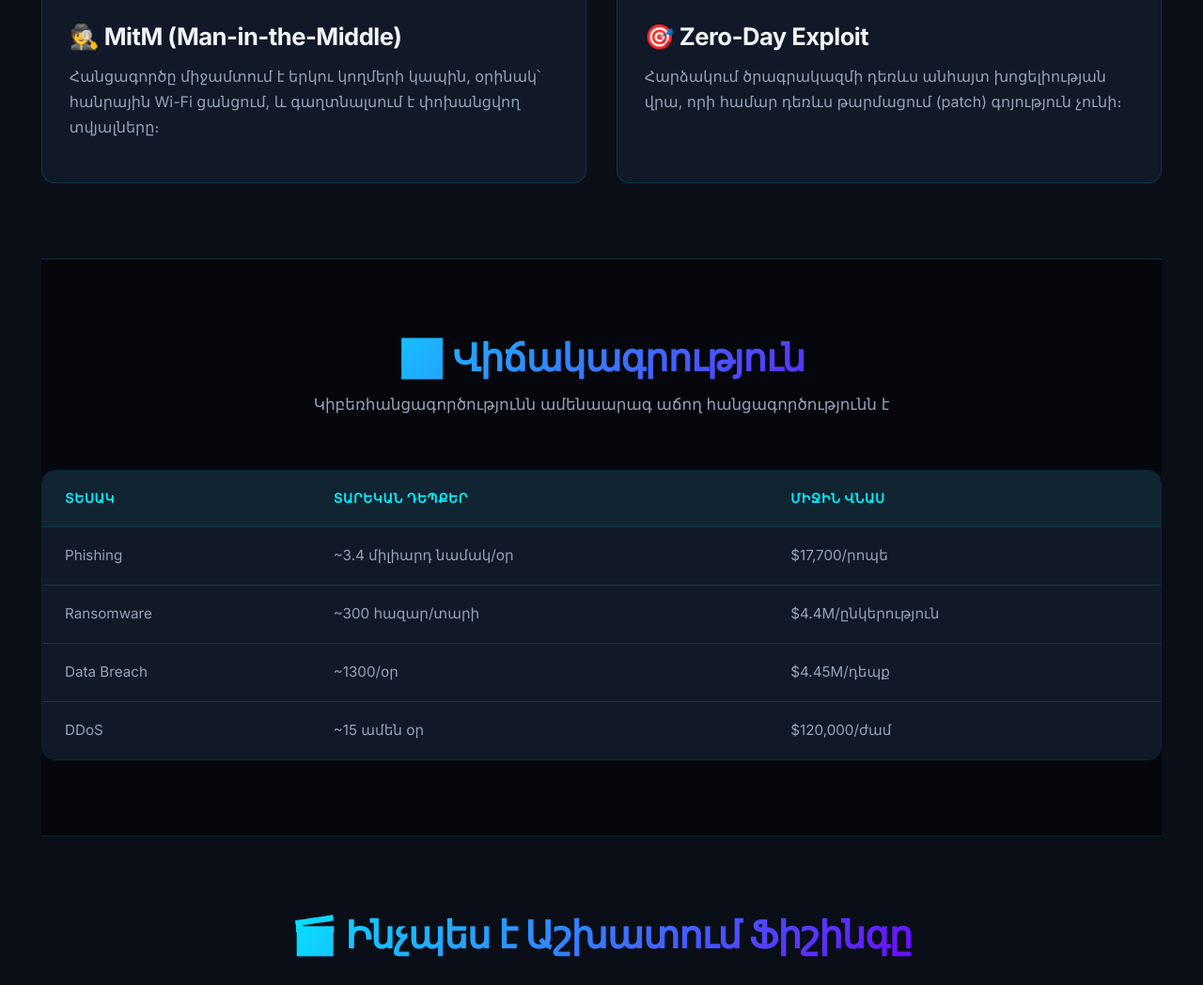
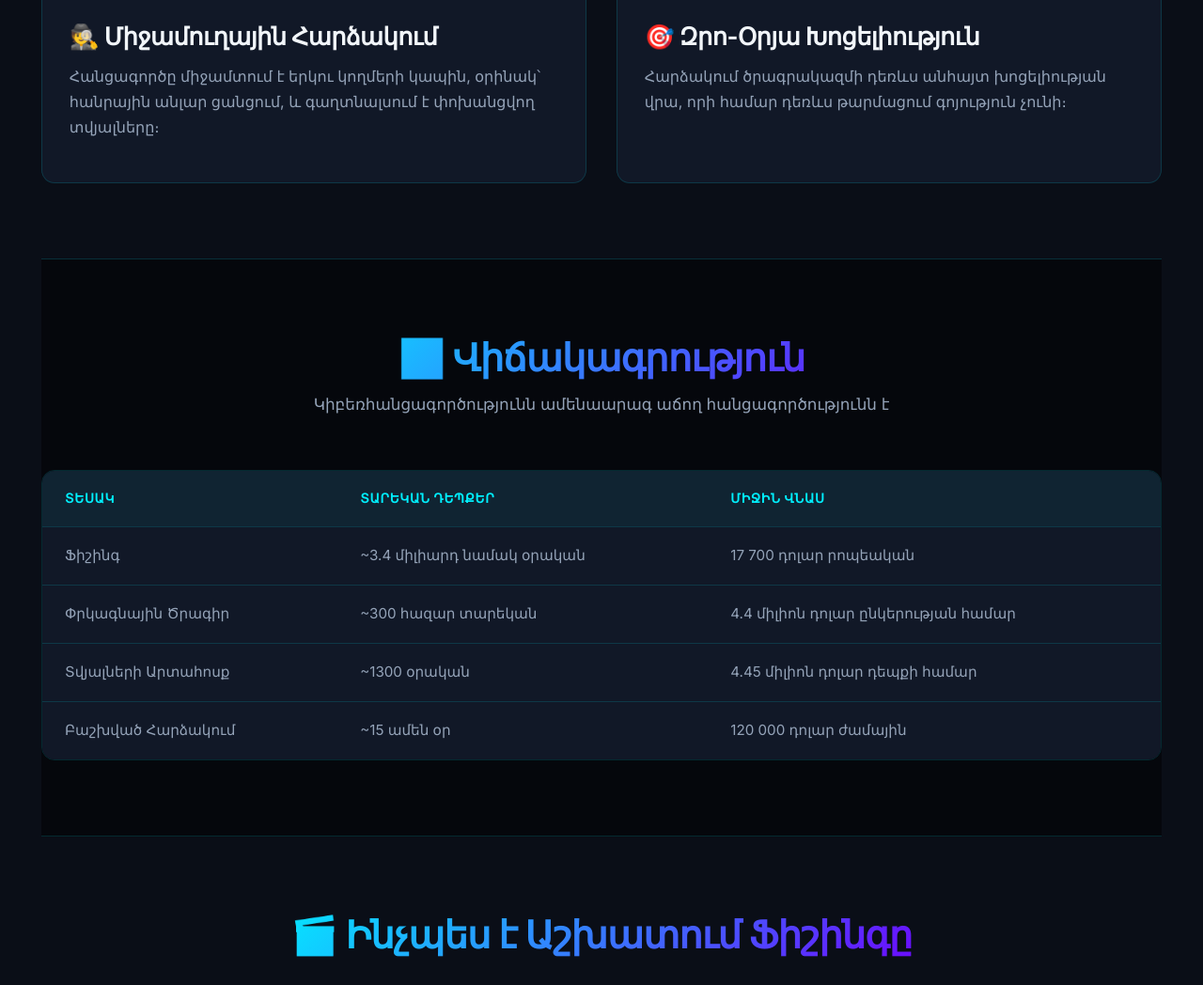
Before and after one commit to 01narek10/Cyberattacks, a Flask app: page /types in a window 1280 px wide. Shown: the part 1420-2468 px from the top of the page at 94% size. Run offline with Flask 3, Linux system fonts and the light colour scheme; some libraries are stand-ins or nearby versions.

Commit message:
Update types.html

```diff
--- a/templates/types.html
+++ b/templates/types.html
@@ -9,34 +9,34 @@
 
     <div class="grid grid-2">
         <div class="card threat-card">
-            <img src="https://images.unsplash.com/photo-1614064641938-3bbee52942c7?auto=format&fit=crop&w=700&q=80" alt="Malware">
-            <h3>🦠 Malware (Վնասակար Ծրագրեր)</h3>
-            <p>Վիրուսներ, տրոյական ձիեր, որդեր, spyware, adware։ Գաղտնի ներթափանցում են համակարգ՝ տվյալներ գողանալու կամ վնասելու նպատակով։</p>
+            <img src="https://images.unsplash.com/photo-1614064641938-3bbee52942c7?auto=format&fit=crop&w=700&q=80" alt="Վնասակար Ծրագիր">
+            <h3>🦠 Վնասակար Ծրագրեր</h3>
+            <p>Վիրուսներ, տրոյական ձիեր, որդեր, լրտեսական և գովազդային ծրագրեր։ Գաղտնի ներթափանցում են համակարգ՝ տվյալներ գողանալու կամ վնասելու նպատակով։</p>
         </div>
         <div class="card threat-card">
-            <img src="https://images.unsplash.com/photo-1633265486064-086b219458ec?auto=format&fit=crop&w=700&q=80" alt="Ransomware">
-            <h3>💰 Ransomware</h3>
-            <p>Ծածկագրում է օգտատիրոջ ֆայլերը և պահանջում կրիպտոարժույթով փրկագին՝ բանալին վերադարձնելու համար։ Հայտնի օրինակ՝ WannaCry։</p>
+            <img src="https://images.unsplash.com/photo-1633265486064-086b219458ec?auto=format&fit=crop&w=700&q=80" alt="Փրկագնային Ծրագիր">
+            <h3>💰 Փրկագնային Ծրագիր</h3>
+            <p>Ծածկագրում է օգտատիրոջ ֆայլերը և պահանջում է կրիպտոարժույթով փրկագին՝ բանալին վերադարձնելու համար։ Հայտնի օրինակ՝ ՎաննաԿրայ։</p>
         </div>
         <div class="card threat-card">
-            <img src="https://images.unsplash.com/photo-1558494949-ef010cbdcc31?auto=format&fit=crop&w=700&q=80" alt="DDoS">
-            <h3>⚡ DDoS Հարձակումներ</h3>
+            <img src="https://images.unsplash.com/photo-1558494949-ef010cbdcc31?auto=format&fit=crop&w=700&q=80" alt="Բաշխված Հարձակում">
+            <h3>⚡ Բաշխված Հարձակումներ</h3>
             <p>Հարյուր հազարավոր կեղծ հարցումներ են ուղարկվում սերվերին՝ խափանելով կայքի աշխատանքը։ Հայտնի է որպես «ծանրաբեռնման հարձակում»։</p>
         </div>
         <div class="card threat-card">
-            <img src="https://images.unsplash.com/photo-1563013544-824ae1b704d3?auto=format&fit=crop&w=700&q=80" alt="Data Breach">
-            <h3>📂 Data Breach (Տվյալների Արտահոսք)</h3>
-            <p>Գաղտնի տեղեկատվության ապօրինի ներբեռնում և տարածում։ Օրինակ՝ Yahoo-ն (3 միլիարդ հաշիվ) կամ Equifax-ը (147 միլիոն)։</p>
+            <img src="https://images.unsplash.com/photo-1563013544-824ae1b704d3?auto=format&fit=crop&w=700&q=80" alt="Տվյալների Արտահոսք">
+            <h3>📂 Տվյալների Արտահոսք</h3>
+            <p>Գաղտնի տեղեկատվության ապօրինի ներբեռնում և տարածում։ Օրինակ՝ Յահուն (3 միլիարդ հաշիվ) կամ Էքվիֆաքսը (147 միլիոն)։</p>
         </div>
         <div class="card threat-card">
-            <img src="https://images.unsplash.com/photo-1550751827-4bd374c3f58b?auto=format&fit=crop&w=700&q=80" alt="MitM">
-            <h3>🕵️ MitM (Man-in-the-Middle)</h3>
-            <p>Հանցագործը միջամտում է երկու կողմերի կապին, օրինակ՝ հանրային Wi-Fi ցանցում, և գաղտնալսում է փոխանցվող տվյալները։</p>
+            <img src="https://images.unsplash.com/photo-1550751827-4bd374c3f58b?auto=format&fit=crop&w=700&q=80" alt="Միջամուղային Հարձակում">
+            <h3>🕵️ Միջամուղային Հարձակում</h3>
+            <p>Հանցագործը միջամտում է երկու կողմերի կապին, օրինակ՝ հանրային անլար ցանցում, և գաղտնալսում է փոխանցվող տվյալները։</p>
         </div>
         <div class="card threat-card">
-            <img src="https://images.unsplash.com/photo-1618060932014-4deda4932554?auto=format&fit=crop&w=700&q=80" alt="Zero-Day">
-            <h3>🎯 Zero-Day Exploit</h3>
-            <p>Հարձակում ծրագրակազմի դեռևս անհայտ խոցելիության վրա, որի համար դեռևս թարմացում (patch) գոյություն չունի։</p>
+            <img src="https://images.unsplash.com/photo-1618060932014-4deda4932554?auto=format&fit=crop&w=700&q=80" alt="Զրո-Օրյա Խոցելիություն">
+            <h3>🎯 Զրո-Օրյա Խոցելիություն</h3>
+            <p>Հարձակում ծրագրակազմի դեռևս անհայտ խոցելիության վրա, որի համար դեռևս թարմացում գոյություն չունի։</p>
         </div>
     </div>
 </section>
@@ -52,10 +52,10 @@
                 <tr><th>Տեսակ</th><th>Տարեկան Դեպքեր</th><th>Միջին Վնաս</th></tr>
             </thead>
             <tbody>
-                <tr><td>Phishing</td><td>~3.4 միլիարդ նամակ/օր</td><td>$17,700/րոպե</td></tr>
-                <tr><td>Ransomware</td><td>~300 հազար/տարի</td><td>$4.4M/ընկերություն</td></tr>
-                <tr><td>Data Breach</td><td>~1300/օր</td><td>$4.45M/դեպք</td></tr>
-                <tr><td>DDoS</td><td>~15 ամեն օր</td><td>$120,000/ժամ</td></tr>
+                <tr><td>Ֆիշինգ</td><td>~3.4 միլիարդ նամակ օրական</td><td>17 700 դոլար րոպեական</td></tr>
+                <tr><td>Փրկագնային Ծրագիր</td><td>~300 հազար տարեկան</td><td>4.4 միլիոն դոլար ընկերության համար</td></tr>
+                <tr><td>Տվյալների Արտահոսք</td><td>~1300 օրական</td><td>4.45 միլիոն դոլար դեպքի համար</td></tr>
+                <tr><td>Բաշխված Հարձակում</td><td>~15 ամեն օր</td><td>120 000 դոլար ժամային</td></tr>
             </tbody>
         </table>
     </div>
@@ -66,7 +66,7 @@
         <h2>🎬 Ինչպես է Աշխատում Ֆիշինգը</h2>
     </div>
     <div class="video-container">
-        <iframe src="https://www.youtube.com/embed/inWWhr5tnEA" title="Phishing" allowfullscreen></iframe>
+        <iframe src="https://www.youtube.com/embed/inWWhr5tnEA" title="Ֆիշինգ" allowfullscreen></iframe>
     </div>
 </section>
 {% endblock %}
```
